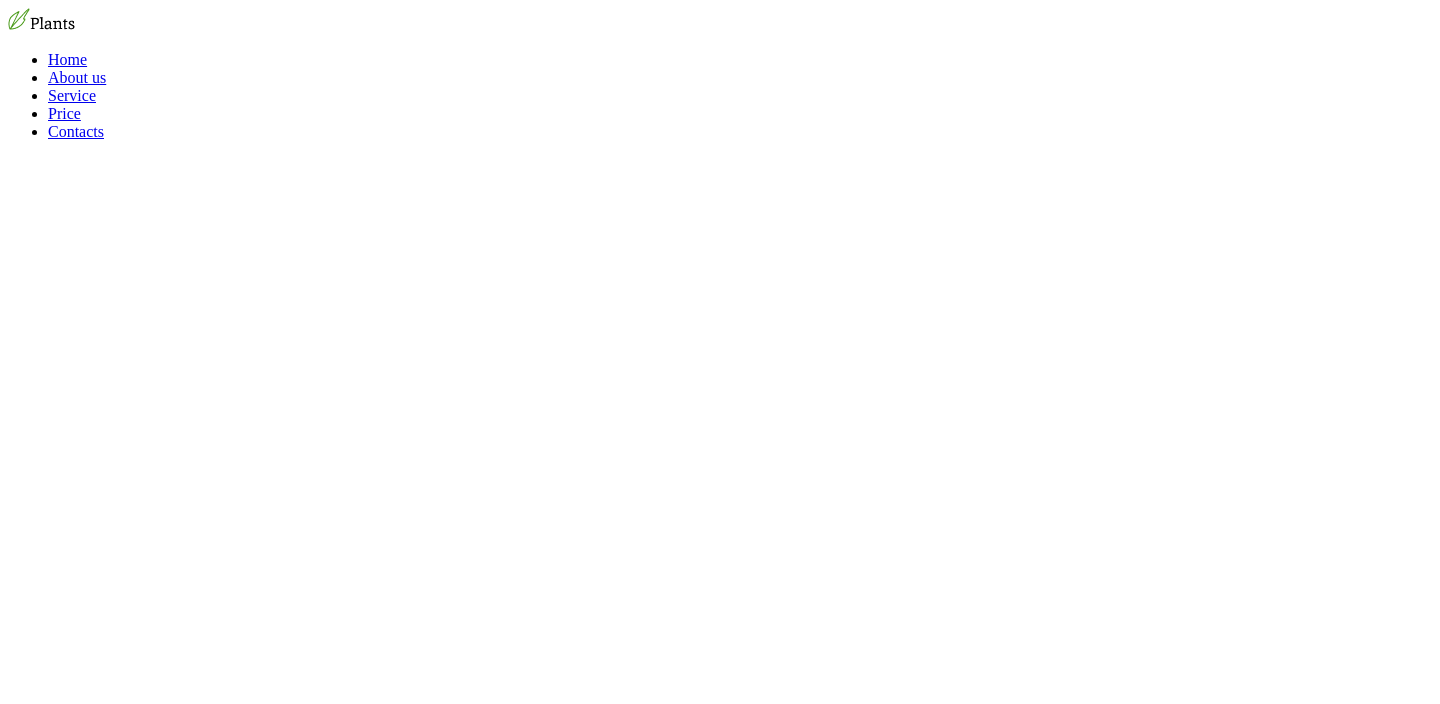
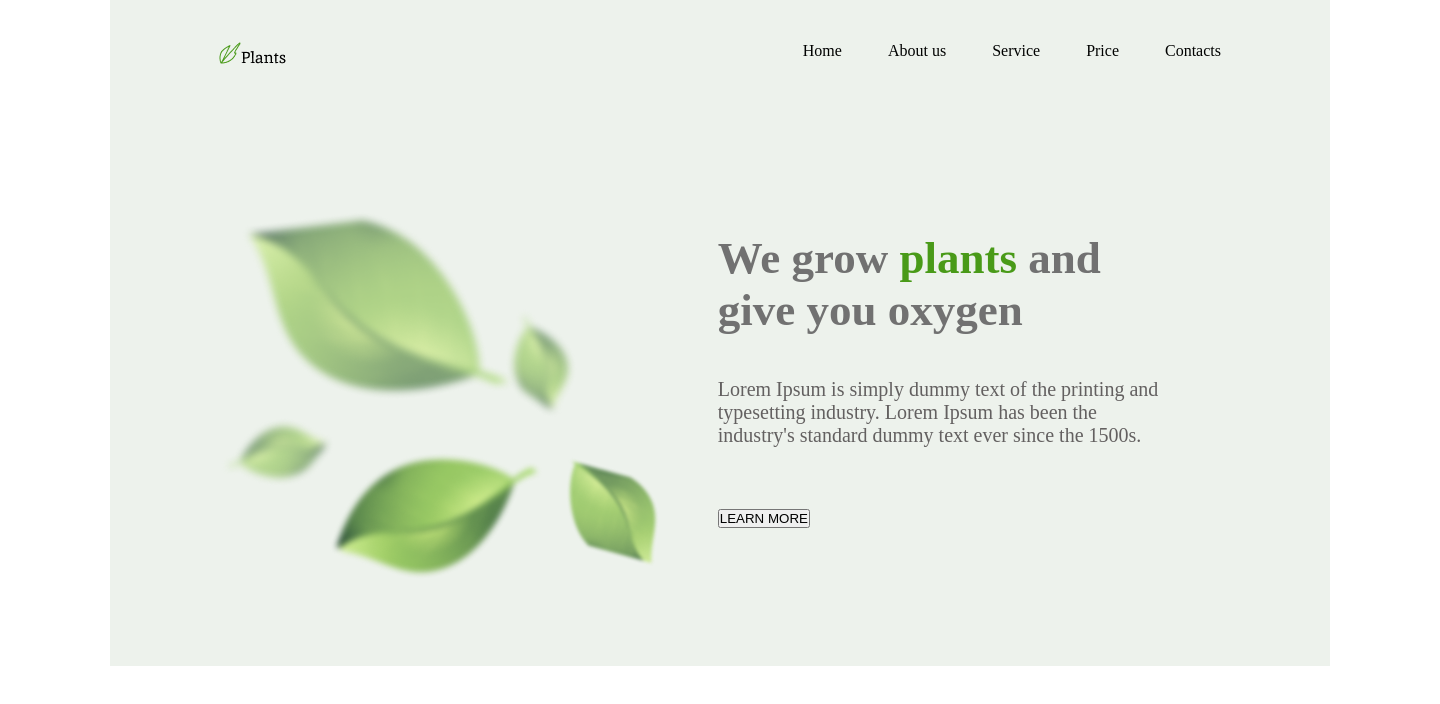
Before and after one commit to Vysotskie/Plants-1-RS-School-, a plain HTML site: page index.html in a window 1280 px wide. Shown: the whole page, 1440 px wide, since content can reach past the window. Drawn offline with Linux system fonts and the light colour scheme.

Commit message:
feat: nav

```diff
--- a/index.css
+++ b/index.css
@@ -0,0 +1,81 @@
+* {
+ box-sizing: border-box;
+ margin: 0;
+ padding: 0;
+}
+
+.conteiner {
+ width: 1440px;
+ margin: 0 auto;
+ padding: 0 110px;
+}
+
+.header {
+ width: 100%;
+ height: 134px;
+ padding: 42px 109px;
+ display: flex;
+ justify-content: space-between;
+}
+
+.header a {
+ text-decoration: none;
+ color: #010201;
+ font-size: 16px;
+}
+
+.welcome {
+ background-color: #EDF2EC;
+}
+
+.nav {
+ display: flex;
+ gap: 46px;
+}
+
+a {
+ text-decoration: none;
+}
+
+li {
+ list-style: none;
+}
+
+.colortext {
+ color: #499A18;
+}
+
+h1 {
+ color: #717171;
+}
+
+p {
+ color: #636060;
+}
+
+.welcome-section{
+ height: 532px;
+ padding: 62px 109px;
+ display: flex;
+}
+
+.img-welcome-section {
+ width: 448.8px;
+ height: 407.36px;
+}
+
+.text-welcome-section {
+ padding: 0 50px;
+}
+
+.text-welcome-section p {
+ padding: 42px 0 62px 0;
+ font-size: 20px;
+ font-weight: 400;
+}
+
+h1 {
+ padding-top: 36px;
+ font-size: 45px;
+ font-weight: 700;
+}
--- a/index.html
+++ b/index.html
@@ -9,12 +9,16 @@
 </head>
 <body>
  <div class="conteiner">
-  <header class="header">
-   <div class="navigation">
-    <img src="/images/logo.png" alt="logo">
+  <div class="welcome">
+  <header>
+   <div class="header">
+    <div class="header-item headerlogo">
+     <img src="/images/logo.png" alt="logo">
+    </div>
 
-    <nav class="nav">
-     <ul>
+    <div class="header-section">
+    <nav>
+     <ul class="nav">
       <li><a href="#home">Home</a></li>
       <li><a href="#aboutus">About us</a></li>
       <li><a href="#service">Service</a></li>
@@ -23,17 +27,24 @@
      </ul>
     </nav>
    </div>
+  </div>
   </header>
 
+  <main>
+   <div class="welcome-section">
+    <div class="img-welcome-section">
+     <img src="/images/leafs.png" alt="img-leafs">
+    </div>
 
+    <div class="text-welcome-section">
+     <h1>We grow <span class="colortext">plants</span> and give you oxygen</h1>
+     <p>Lorem Ipsum is simply dummy text of the printing and typesetting industry. Lorem Ipsum has been the industry's standard dummy text ever since the 1500s.</p>
+     <button>LEARN MORE</button>
+    </div>
+   </div>
 
-
-
-
-
-
-
-  <script src="/index.js"></script>
+   </div>
+  </main>
  </div>
 </body>
 </html>
```
Also changed, not shown: images/leafs.png (added).
